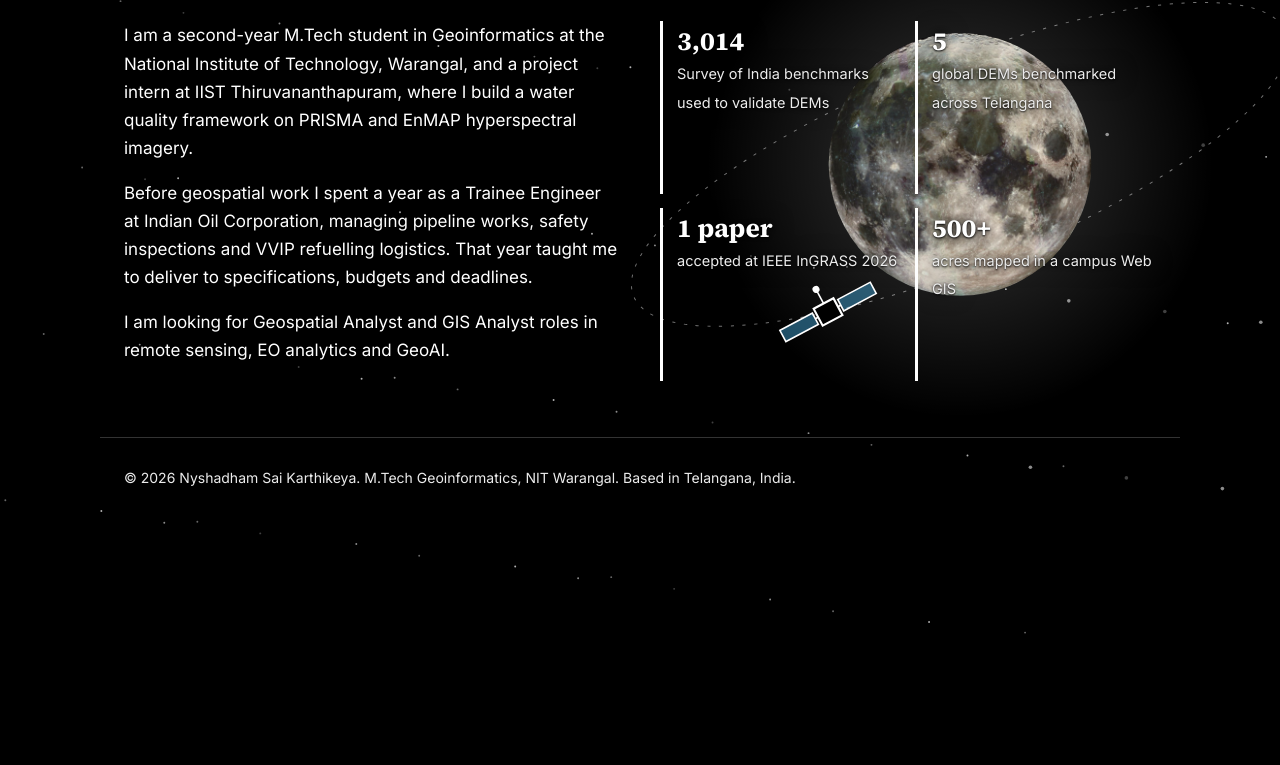
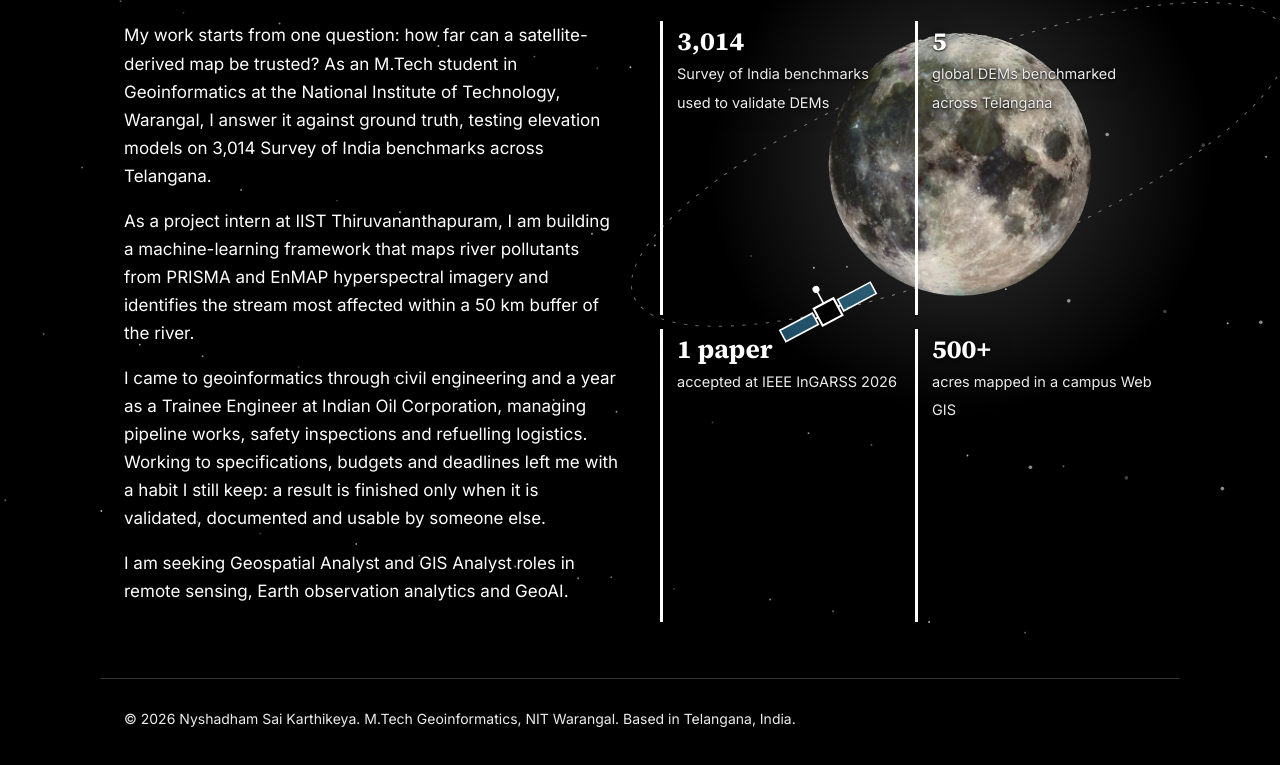
Before and after one commit to Nyshadham-hub/nyshadham-hub.github.io, a plain HTML site: page about.html in a window 1280 px wide. Shown: the part 161-926 px from the top of the page. Before the commit the page ends 800 px from the top, so only its background shows below. Drawn offline with Linux system fonts and the light colour scheme.

Commit message:
Revise about section with updated project details
Updated content in the about section to reflect current projects and experiences, including details about the machine-learning framework and paper acceptance.

```diff
--- a/about.html
+++ b/about.html
@@ -1,6 +1,5 @@
 <!DOCTYPE html>
-<html lang="en"><head><meta charset="utf-8"><meta name="viewport" content="width=device-width, initial-scale=1, viewport-fit=cover"><meta name="theme-color" content="
-#000000"><meta name="description" content="M.Tech Geoinformatics, NIT Warangal. SAR, hyperspectral and DEM analysis. Open to Geospatial and GIS Analyst roles."><title>About | Nyshadham Sai Karthikeya</title><link rel="preload" href="inter.woff2" as="font" type="font/woff2" crossorigin><link rel="preload" href="source-serif.woff2" as="font" type="font/woff2" crossorigin><link rel="stylesheet" href="style.css"></head>
+<html lang="en"><head><meta charset="utf-8"><meta name="viewport" content="width=device-width, initial-scale=1, viewport-fit=cover"><meta name="theme-color" content="#000000"><meta name="description" content="M.Tech Geoinformatics, NIT Warangal. SAR, hyperspectral and DEM analysis. Open to Geospatial and GIS Analyst roles."><title>About | Nyshadham Sai Karthikeya</title><link rel="preload" href="inter.woff2" as="font" type="font/woff2" crossorigin><link rel="preload" href="source-serif.woff2" as="font" type="font/woff2" crossorigin><link rel="stylesheet" href="style.css"></head>
 <body>
 <svg id="scene" aria-hidden="true" preserveAspectRatio="xMidYMid slice" viewBox="0 0 1200 800"></svg>
 <header><nav aria-label="Main"><b><a href="index.html" style="text-decoration:none">N. Sai Karthikeya</a></b><a href="index.html">Home</a><a href="about.html" aria-current="page">About</a><a href="experience.html">Experience</a><a href="projects.html">Projects</a><a href="skills.html">Skills</a><a href="awards.html">Awards</a><a href="gallery.html">Gallery</a><a href="contact.html">Contact</a></nav></header>
@@ -9,14 +8,15 @@
 <h2>About</h2>
 <div class="two">
 <div>
-<p style="margin-top:0">I am a second-year M.Tech student in Geoinformatics at the National Institute of Technology, Warangal, and a project intern at IIST Thiruvananthapuram, where I build a water quality framework on PRISMA and EnMAP hyperspectral imagery.</p>
-<p>Before geospatial work I spent a year as a Trainee Engineer at Indian Oil Corporation, managing pipeline works, safety inspections and VVIP refuelling logistics. That year taught me to deliver to specifications, budgets and deadlines.</p>
-<p>I am looking for Geospatial Analyst and GIS Analyst roles in remote sensing, EO analytics and GeoAI.</p>
+<p style="margin-top:0">My work starts from one question: how far can a satellite-derived map be trusted? As an M.Tech student in Geoinformatics at the National Institute of Technology, Warangal, I answer it against ground truth, testing elevation models on 3,014 Survey of India benchmarks across Telangana.</p>
+<p>As a project intern at IIST Thiruvananthapuram, I am building a machine-learning framework that maps river pollutants from PRISMA and EnMAP hyperspectral imagery and identifies the stream most affected within a 50 km buffer of the river.</p>
+<p>I came to geoinformatics through civil engineering and a year as a Trainee Engineer at Indian Oil Corporation, managing pipeline works, safety inspections and refuelling logistics. Working to specifications, budgets and deadlines left me with a habit I still keep: a result is finished only when it is validated, documented and usable by someone else.</p>
+<p>I am seeking Geospatial Analyst and GIS Analyst roles in remote sensing, Earth observation analytics and GeoAI.</p>
 </div>
 <div class="facts">
 <div><b>3,014</b><span>Survey of India benchmarks used to validate DEMs</span></div>
 <div><b>5</b><span>global DEMs benchmarked across Telangana</span></div>
-<div><b>1 paper</b><span>accepted at IEEE InGRASS 2026</span></div>
+<div><b>1 paper</b><span>accepted at IEEE InGARSS 2026</span></div>
 <div><b>500+</b><span>acres mapped in a campus Web GIS</span></div>
 </div>
 </div>
```
